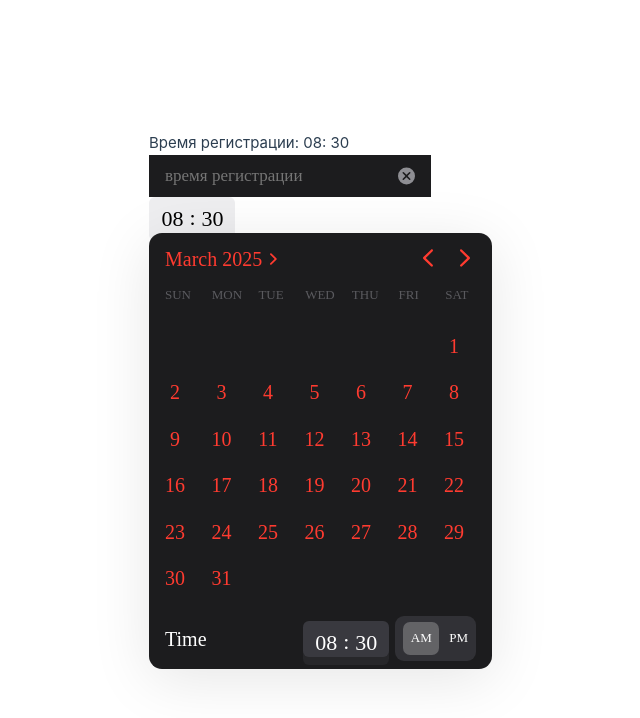
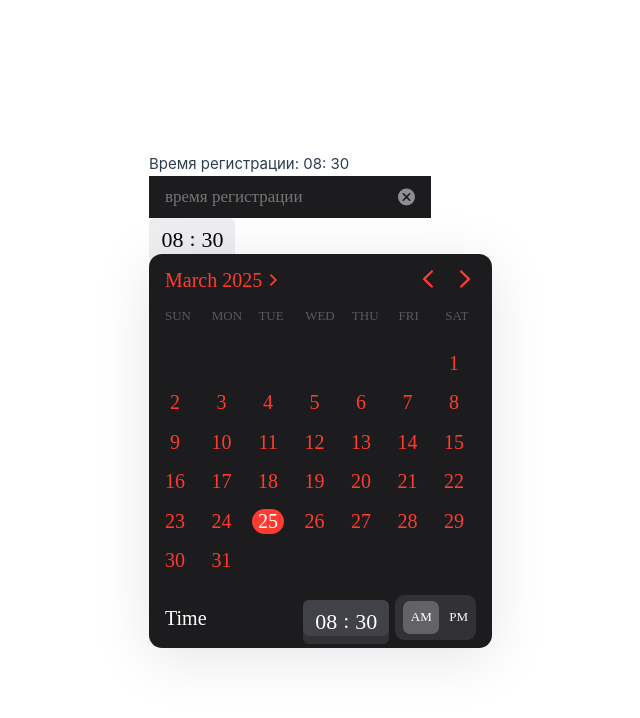
Before and after one commit to Kurbik72/tesst, a Vue app: page / in a window 1280 px wide. Shown: the top 718 px of the page, without its empty margins (148-788 px from the left). Built offline with nearby package versions, Linux system fonts and the light colour scheme; the HTML template or start-up script is replaced by a standard one; a web font is replaced by a local one.

Commit message:
some fixes in calendar

```diff
--- a/src/components/ui/calendar/Calendar.vue
+++ b/src/components/ui/calendar/Calendar.vue
@@ -1,142 +1,170 @@
 <script setup lang="ts">
-import { computed, ref } from 'vue'
+import { computed, ref, watchEffect } from 'vue'
 import TimePicker from './timePicker/TimePicker.vue'
 import Switcher from '../switcher/Switcher.vue'
 
 const { theme = 'Light' } = defineProps<{
   theme?: 'Light' | 'Dark'
 }>()
-const months = ['SUN', 'MON', 'TUE', 'WED', 'THU', 'FRI', 'SAT']
-const months_sidebar = Array.from({ length: 12 }, (_, i) =>
+
+// Константы
+const WEEKDAYS = ['SUN', 'MON', 'TUE', 'WED', 'THU', 'FRI', 'SAT']
+const MONTHS_SHORT = Array.from({ length: 12 }, (_, i) =>
   new Date(0, i).toLocaleString('en-US', { month: 'short' }),
 )
+
+// Реактивные состояния
 const isActive = ref(false)
-const onDataClick = () => {
-  isActive.value = !isActive.value
-  console.log(isActive.value)
-}
+const currentDays = defineModel<Date>({ required: true, default: () => new Date() })
+const optionsForSwitcher = ref([
+  { text: 'AM', value: '1' },
+  { text: 'PM', value: '2' },
+])
+
+const currentFormatTimeValue = ref(optionsForSwitcher.value[0])
+// Вычисляемые свойства
 const gridColumnValue = computed(() => {
-  const date = new Date(currentDays.value?.getFullYear(), currentDays.value?.getMonth(), 1)
+  const date = new Date(currentDays.value.getFullYear(), currentDays.value.getMonth(), 1)
   return date.getDay() + 1
 })
-const classesForCalendar = computed(() => ({
+const selectedDay = (index: number) => (activeIndex.value = index)
+
+const calendarClasses = computed(() => ({
   'Calendar--container': true,
   'Calendar--theme--Light': theme === 'Light',
   'Calendar--theme--Dark': theme === 'Dark',
 }))
-const currentDays = defineModel<Date>()
-const optionsForSwitcher = ref<{ text: string; value: string }[]>([
-  { text: 'AM', value: '1' },
-  { text: 'PM', value: '2' },
-])
-const currentFormatTimeValue = ref({ text: 'AM', value: '1' })
-const incrementMonth = () => {
-  const sourceDate = new Date(currentDays.value.getTime())
 
-  const year = sourceDate.getFullYear()
-  const month = sourceDate.getMonth()
-  const currentDay = sourceDate.getDate()
-
-  const lastDayNextMonth = new Date(year, month + 2, 0).getDate()
-
-  currentDays.value = new Date(
-    year,
-    month + 1, // следующий месяц
-    Math.min(currentDay, lastDayNextMonth),
-  )
-}
-const decrementMonth = () => {
-  const sourceDate = new Date(currentDays.value?.getTime())
-
-  const year = sourceDate.getFullYear()
-  const month = sourceDate.getMonth()
-  const currentDay = sourceDate.getDate()
-
-  const lastDayNextMonth = new Date(year, month - 1, 0).getDate()
-
-  currentDays.value = new Date(year, month - 1, Math.min(currentDay, lastDayNextMonth))
-}
-const days = () => {
-  if (!currentDays.value) return 0
+const daysInMonth = computed(() => {
   const year = currentDays.value.getFullYear()
   const month = currentDays.value.getMonth()
-  return new Date(year, month + 1, 0).getDate() // Последний день текущего месяца
+  return new Date(year, month + 1, 0).getDate()
+})
+const actualyDay = () => {
+  const arrayOfDays = Array.from({ length: daysInMonth.value }, (_, i) => i + 1)
+  const currentIndex = arrayOfDays.indexOf(currentDays.value.getDate())
+  return currentIndex
 }
+const activeIndex = ref<null | number>(actualyDay())
+
+// Методы
+const toggleCalendar = () => {
+  isActive.value = !isActive.value
+}
+
+const changeMonth = (direction: 'next' | 'prev') => {
+  const newDate = new Date(currentDays.value)
+  const originalDay = newDate.getDate()
+
+  newDate.setMonth(newDate.getMonth() + (direction === 'next' ? 1 : -1))
+
+  // Корректировка дня, если в новом месяце меньше дней
+  if (newDate.getDate() !== originalDay) {
+    newDate.setDate(0) // Переход на последний день предыдущего месяца
+  }
+
+  currentDays.value = new Date(newDate)
+}
+
+// Инициализация даты
+watchEffect(() => {
+  if (!currentDays.value) {
+    currentDays.value = new Date()
+  }
+})
 </script>
 
 <template>
-  <div :class="classesForCalendar">
+  <div :class="calendarClasses">
     <div class="Calendar--header">
       <div class="Calendar--monthChange">
         <button
           type="button"
-          @click="onDataClick"
+          @click="toggleCalendar"
         >
           <span>
-            {{ currentDays?.toLocaleString('en', { month: 'long' }) }}
-            {{ currentDays?.getFullYear() }}</span
-          >
+            {{ currentDays.toLocaleString('en', { month: 'long' }) }}
+            {{ currentDays.getFullYear() }}
+          </span>
           <img
             src="@/assets/icons/chevron.svg"
-            alt=""
+            alt="Toggle calendar"
           />
         </button>
       </div>
+
       <div class="Calendar--monthToggle">
         <button
           type="button"
-          @click="decrementMonth"
+          @click="changeMonth('prev')"
         >
           <img
             src="@/assets/icons/leftChewron.svg"
-            alt=""
+            alt="Previous month"
           />
         </button>
+
         <div
           v-if="isActive"
           class="Calendar--months-list"
         >
           <button
-            v-for="month of months_sidebar"
+            v-for="month in MONTHS_SHORT"
             :key="month"
+            @click="
+              currentDays = new Date(currentDays?.getFullYear(), MONTHS_SHORT.indexOf(month), 1)
+            "
           >
             {{ month }}
           </button>
         </div>
+
         <button
           type="button"
-          @click="incrementMonth"
+          @click="changeMonth('next')"
         >
           <img
             src="@/assets/icons/rightChewron.svg"
-            alt=""
+            alt="Next month"
           />
         </button>
       </div>
     </div>
+
     <div class="Calendar--months">
       <div
-        v-for="month of months"
-        :key="month"
-      >
-        {{ month }}
-      </div>
-    </div>
-    <div class="days">
-      <div
-        v-for="day of days()"
+        v-for="day in WEEKDAYS"
         :key="day"
-        class="Calendar--days"
       >
         {{ day }}
       </div>
     </div>
+
+    <div
+      class="days"
+      style="gridColumnValue"
+    >
+      <div
+        v-for="(day, index) in daysInMonth"
+        :key="day"
+        class="Calendar--days"
+      >
+        <button
+          type="button"
+          :class="{ active: activeIndex === index }"
+          @click="selectedDay(index)"
+        >
+          {{ day }}
+        </button>
+      </div>
+    </div>
+
     <div class="Calendar--time">
       <span>Time</span>
       <div class="Calendar--AMPM">
         <TimePicker
-          data-testid="name"
-          theme="Light"
+          data-testid="time-picker"
+          :theme="theme"
           class="timepicker"
         />
         <Switcher
@@ -279,7 +307,20 @@ const days = () => {
   justify-content: center;
   gap: 6px;
 }
-
+.Calendar--days button {
+  border: none;
+  background-color: transparent;
+  cursor: pointer;
+  color: #ff3b30;
+  font-family: 'SF Display Medium';
+  font-size: 20px;
+}
+.active {
+  background-color: #ff3b30 !important;
+  color: #ffff !important;
+  border-radius: 100px;
+  width: 32px;
+}
 .Calendar--theme--Dark {
   background: var(--System-Background-Dark-Elevated-Primary, #1c1c1e);
 }
```
Also changed, not shown: src/components/ui/calendar/dayRow/DayRow.vue (deleted, +0 -29 lines), 2 other files (tests, documents, lock files or other folders).
